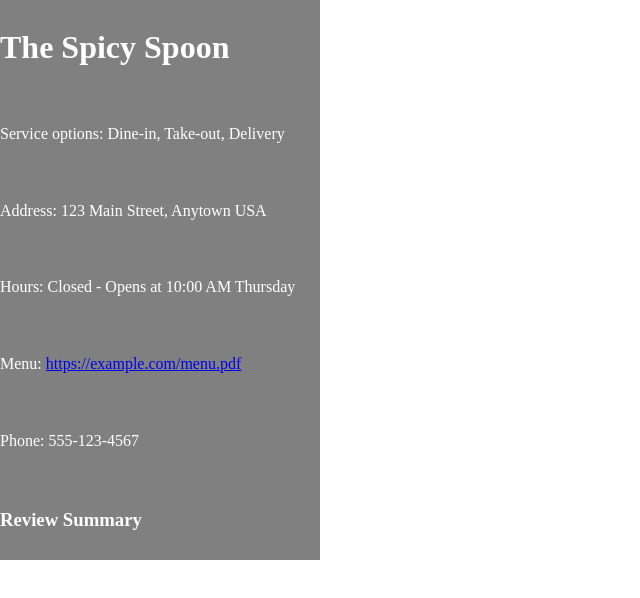
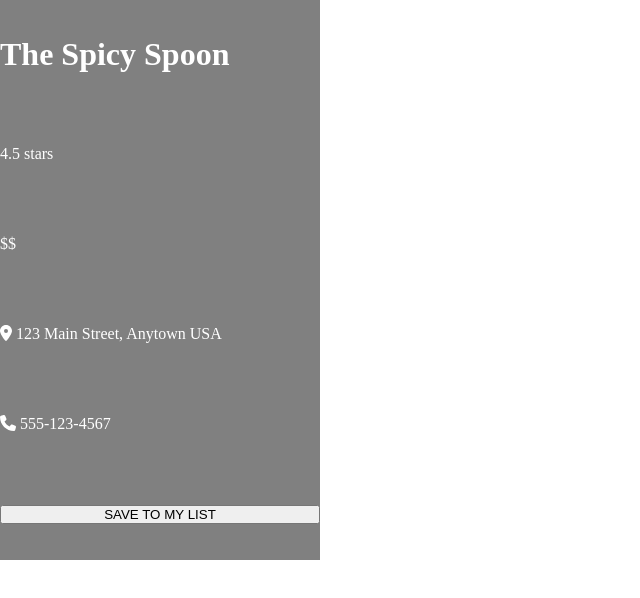
Before and after one commit to chingu-voyages/v43-tier2-team-11, a React (Vite) app: page /restaurantDetail in a window 1280 px wide. Shown: the top 598 px of the page, without its empty margins (0-640 px from the left). Built offline with nearby package versions, Linux system fonts and the light colour scheme.

Commit message:
update structure to fit new design

```diff
--- a/package.json
+++ b/package.json
@@ -9,6 +9,9 @@
     "preview": "vite preview"
   },
   "dependencies": {
+    "@fortawesome/fontawesome-svg-core": "^6.3.0",
+    "@fortawesome/free-solid-svg-icons": "^6.3.0",
+    "@fortawesome/react-fontawesome": "^0.2.0",
     "leaflet": "^1.9.3",
     "localforage": "^1.10.0",
     "match-sorter": "^6.3.1",
--- a/src/components/RestaurantDetail/RestaurantDetail.jsx
+++ b/src/components/RestaurantDetail/RestaurantDetail.jsx
@@ -1,57 +1,37 @@
 import React from 'react';
 import './RestaurantDetail.css';
 
+// Font awesome imports for icons
+import { FontAwesomeIcon } from '@fortawesome/react-fontawesome';
+import { faLocationDot } from '@fortawesome/free-solid-svg-icons';
+import { faPhone } from '@fortawesome/free-solid-svg-icons';
+// import { faPlateUtensils } from '@fortawesome/free-solid-svg-icons';
+
+
 const RestaurantDetail = ({ restaurant }) => {
   const mockData = {
-    name: "The Spicy Spoon",
+    title: "The Spicy Spoon",
     image: "https://example.com/spicy-spoon.jpg",
-    options: ["Dine-in", "Take-out", "Delivery"],
+    type: "Fast Food",
     address: "123 Main Street, Anytown USA",
-    openingTime: "10:00",
-    closingTime: "21:00",
-    menuLink: "https://example.com/menu.pdf",
-    phoneNumber: "555-123-4567"
+    phoneNumber: "555-123-4567",
+    reviewStar: 4.5,
+    price: "$$"
   };
 
-  const { name, options, address, openingTime, closingTime, menuLink, phoneNumber } = mockData;
-  const currentTime = new Date();
-  const openingHour = new Date(currentTime);
-  openingHour.setHours(openingTime.slice(0, 2), openingTime.slice(3), 0); // set opening time
-  const closingHour = new Date(currentTime);
-  closingHour.setHours(closingTime.slice(0, 2), closingTime.slice(3), 0); // set closing time
-
-  let isOpen = false;
-  let openOrClosed = '';
-  let nextOpenTime = '';
-
-  if (currentTime >= openingHour && currentTime <= closingHour) {
-    isOpen = true;
-    openOrClosed = 'Open';
-  } else {
-    const nextOpeningDay = currentTime.getDay() === 6 ? 0 : currentTime.getDay() + 1; // set next opening day (Mon-Sun)
-    const nextOpeningDate = new Date(currentTime);
-    nextOpeningDate.setDate(currentTime.getDate() + (nextOpeningDay - currentTime.getDay()));
-    nextOpeningDate.setHours(openingTime.slice(0, 2), openingTime.slice(3), 0); // set next opening time
-    const timeDiff = nextOpeningDate.getTime() - currentTime.getTime();
-    const hours = Math.floor(timeDiff / 3600000);
-    const minutes = Math.floor((timeDiff - hours * 3600000) / 60000);
-    const nextOpeningDayName = ['Sunday', 'Monday', 'Tuesday', 'Wednesday', 'Thursday', 'Friday', 'Saturday'][nextOpeningDay];
-    nextOpenTime = `at ${openingTime} AM ${nextOpeningDayName}`;
-    openOrClosed = 'Closed';
-  }
+  const { title, type, address, phoneNumber, reviewStar, price } = mockData;
 
   return (
     <div className="restaurant-detail">
-      <h1>{name}</h1>
-      <p>Service options: {options.join(', ')}</p>
-      <p>Address: {address}</p>
-      <p>Hours: {openOrClosed} - {isOpen ? `Closes at ${closingTime}` : `Opens ${nextOpenTime}`}</p>
-      <p>Menu: <a href={menuLink}>{menuLink}</a></p>
-      <p>Phone: {phoneNumber}</p>
-      <h3>Review Summary</h3>
+      <h1>{title}</h1>
+      <p>{reviewStar} stars</p>
+      <p>{price}</p>
+      <p><FontAwesomeIcon icon={faLocationDot} /> {address}</p>
+      <p><FontAwesomeIcon icon={faPhone} /> {phoneNumber}</p>
+      {/* <p><FontAwesomeIcon icon={faPlateUtensils} /> {type}</p> */}
+      <button>SAVE TO MY LIST</button>
     </div>
   );
 };
 
-
 export default RestaurantDetail;
--- a/src/main.jsx
+++ b/src/main.jsx
@@ -2,9 +2,10 @@ import React from "react";
 import ReactDOM from "react-dom/client";
 import App from "./App";
 import "./index.css";
+import RestaurantDetail from "./components/RestaurantDetail/RestaurantDetail";
 
 ReactDOM.createRoot(document.getElementById("root")).render(
   <React.StrictMode>
-    <App />
+    <RestaurantDetail />
   </React.StrictMode>
 );
```
Also changed, not shown: 1 other file (tests, documents, lock files or other folders).
